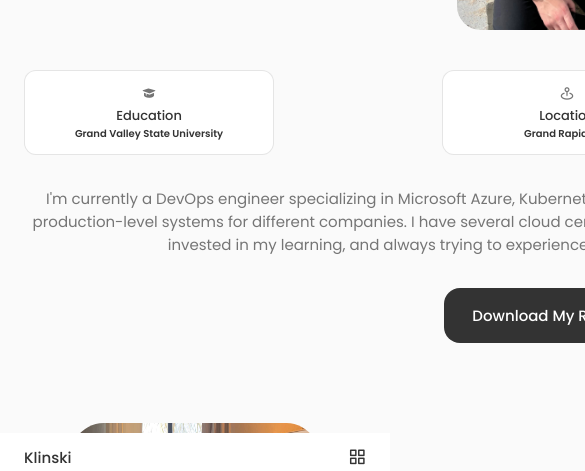
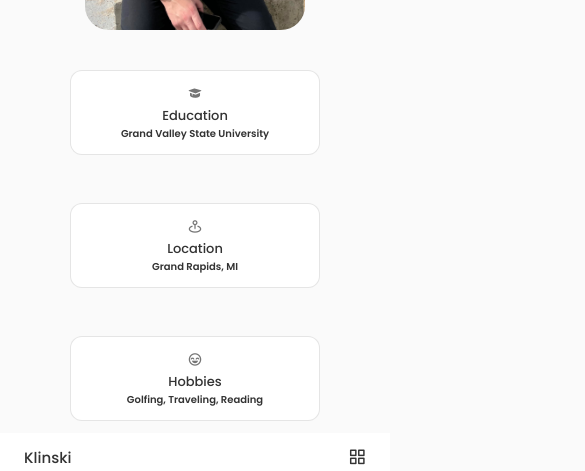
Before and after one commit to tkthedev7/My-Portfolio, a React (Create React App) app: page / in a window 390 px wide. Shown: the part 363-834 px from the top of the page, 585 px wide, since content can reach past the window. Built offline with nearby package versions, Linux system fonts and the light colour scheme.

Commit message:
fixed the CSS formatting for contact form and about page

```diff
--- a/src/components/about/About.jsx
+++ b/src/components/about/About.jsx
@@ -23,10 +23,6 @@ const About = () => {
                 with production-level systems for different companies. I have several cloud certifications from Microsoft and Google. I'm passionate about my work,
                 invested in my learning, and always trying to experience growth. I also have two cats - Willow and Cashew.
                 </p>
-
-
-
-
 
                 <a download="" href={Resume} className="button button--flex">Download My Resume
                 <svg
--- a/src/components/about/about.css
+++ b/src/components/about/about.css
@@ -91,7 +91,8 @@
   /* Medium Screens */
   @media screen and (max-width: 576px) {
     .about__info {
-        grid-template-columns: repeat(3, 1fr);
+        grid-template-columns: 1fr;
+        row-gap: 3rem;
     }
 
     .about__description {
@@ -107,12 +108,16 @@
     .no_mobile {
         display: none;
     }
+
+    .about__info {
+        justify-items: center;
+    }
   }
 
   /* Small Screens */
   @media screen and (max-width: 350px) {
     .about__info {
-        grid-template-columns: repeat(2, 1fr);
+        justify-items: center;
     }
 
     .cat_photos__container {
--- a/src/components/contact/Contact.jsx
+++ b/src/components/contact/Contact.jsx
@@ -28,8 +28,6 @@ const Contact = () => {
                         <h3 className="contact__card-title">Discord</h3>
 
                         <span className="contact__card-data">tk#9892</span>
-
-                        <a href="" className="contact__button">Write me <i className="bx bx-right-arrow-alt contact__button-icon"></i></a>
                     </div>
 
                     <div className="contact__card">
@@ -38,8 +36,6 @@ const Contact = () => {
                         <h3 className="contact__card-title">Telegram</h3>
 
                         <span className="contact__card-data">tklinski</span>
-
-                        <a href="" className="contact__button">Write me <i className="bx bx-right-arrow-alt contact__button-icon"></i></a>
                     </div>
 
                     <div className="contact__card">
@@ -48,8 +44,6 @@ const Contact = () => {
                         <h3 className="contact__card-title">Messenger</h3>
 
                         <span className="contact__card-data">Tristan J. Klinski</span>
-
-                        <a href="" className="contact__button">Write me <i className="bx bx-right-arrow-alt contact__button-icon"></i></a>
                     </div>
                 </div>
             </div>
--- a/src/components/contact/contact.css
+++ b/src/components/contact/contact.css
@@ -134,6 +134,7 @@
     }
   }
 
+  /* Small Screens */
   @media screen and (max-width: 576px) {
     .contact__info {
         grid-template: 1fr;
```
